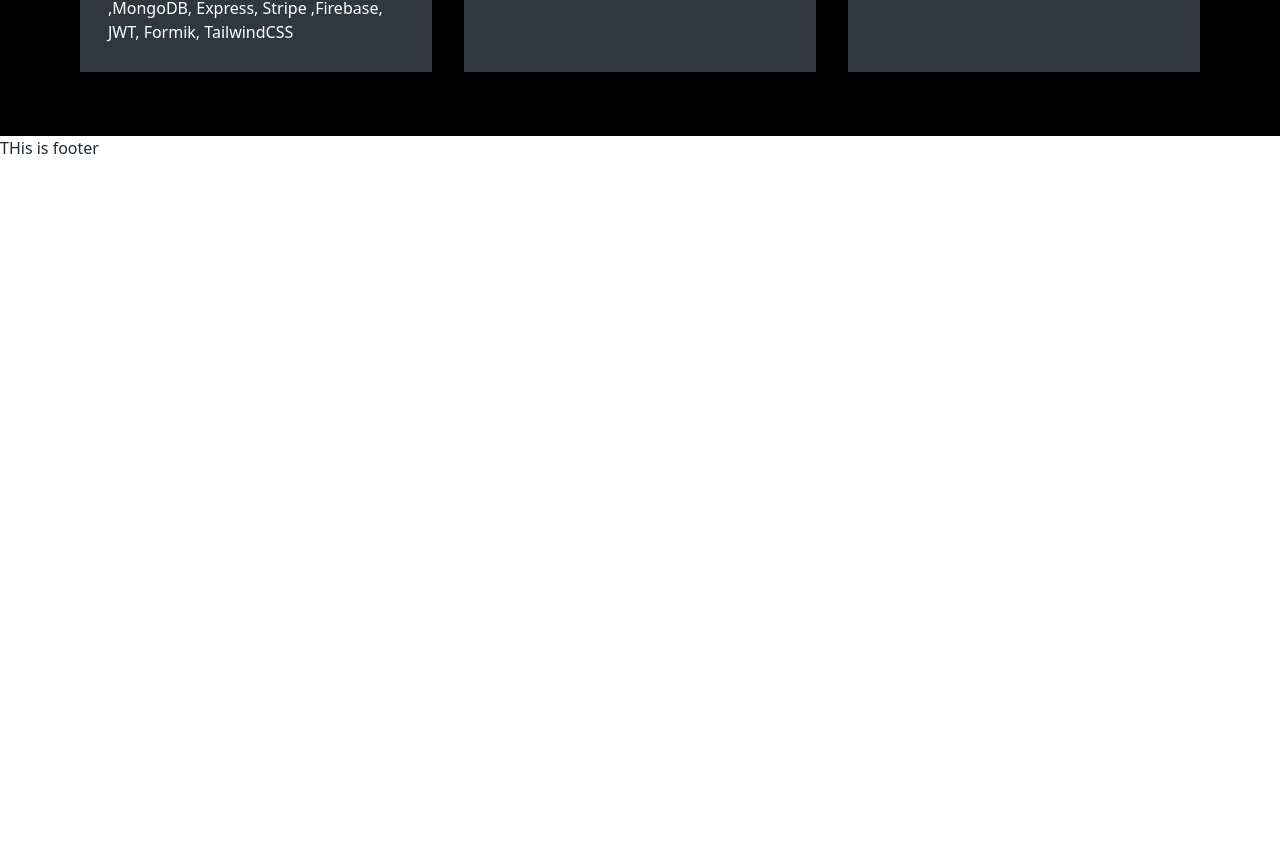
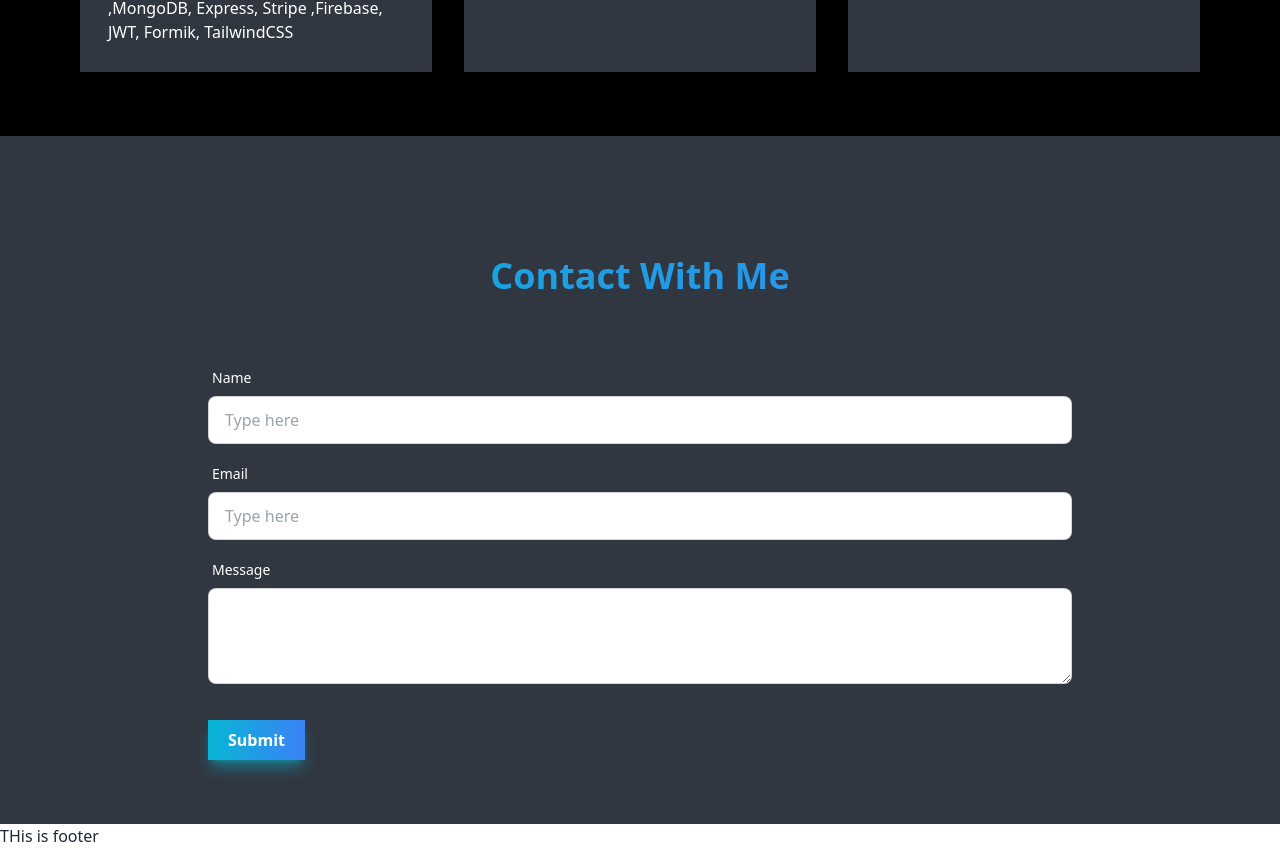
Before and after one commit to JannatunNimeNishat/my-portfolio, a React (Vite) app: page / in a window 1280 px wide. Shown: the part 3871-4719 px from the top of the page. Before the commit the page ends 4031 px from the top, so only its background shows below. Built offline with nearby package versions, Linux system fonts and the light colour scheme.

Commit message:
contact form added

```diff
--- /dev/null
+++ b/src/pages/Home/Contact/Contact.jsx
@@ -0,0 +1,40 @@
+
+const Contact = () => {
+    return (
+        <div className="bg-[#313741] text-white pt-10">
+            <h3 className="text-4xl capitalize my-text text-center mt-20">Contact with me</h3>
+            <div className="px-52 py-16">
+                <form className="space-y-3">
+                    {/* name */}
+                    <div className="form-control w-full max-w-full ">
+                        <label className="label ">
+                            <span className="label-text text-white">Name</span>
+                        </label>
+                        <input type="text" placeholder="Type here" className="input input-bordered w-full max-w-full" />
+                    </div>
+                    {/* name */}
+                    <div className="form-control w-full max-w-full ">
+                        <label className="label ">
+                            <span className="label-text text-white">Email</span>
+                        </label>
+                        <input type="email" placeholder="Type here" className="input input-bordered w-full max-w-full" />
+                    </div>
+                    {/* message */}
+                    <div className="form-control">
+                        <label className="label ">
+                            <span className="label-text text-white">Message</span>
+
+                        </label>
+                        <textarea className="textarea textarea-bordered h-24" placeholder=""></textarea>
+
+                    </div>
+                    <br />
+                    <input className=" px-5 py-2 text-white bg-gradient-to-r from-cyan-500 to-blue-500 font-bold
+        shadow-lg  shadow-cyan-500/50  " type="submit" value="Submit" />
+                </form>
+            </div>
+        </div>
+    );
+};
+
+export default Contact;
--- a/src/pages/Home/Home/Home.jsx
+++ b/src/pages/Home/Home/Home.jsx
@@ -1,5 +1,6 @@
 import About from "../About/About";
 import Banner from "../Banner/Banner";
+import Contact from "../Contact/Contact";
 import Education from "../Education/Education";
 import Projects from "../Projects/Projects";
 
@@ -11,6 +12,7 @@ const Home = () => {
             <About></About>
             <Education></Education>
             <Projects></Projects>
+            <Contact></Contact>
         </div>
     );
 };
--- a/src/pages/Home/Projects/Projects.jsx
+++ b/src/pages/Home/Projects/Projects.jsx
@@ -2,7 +2,6 @@
 import p1 from '../../../assets/projects/p1.png'
 import p2 from '../../../assets/projects/p2.png'
 import p3 from '../../../assets/projects/p3.png'
-import p4 from '../../../assets/projects/p4.png'
 import { FaGithub } from "react-icons/fa";
 import { VscLiveShare } from "react-icons/vsc";
 import { FiFolder } from "react-icons/fi";
```
